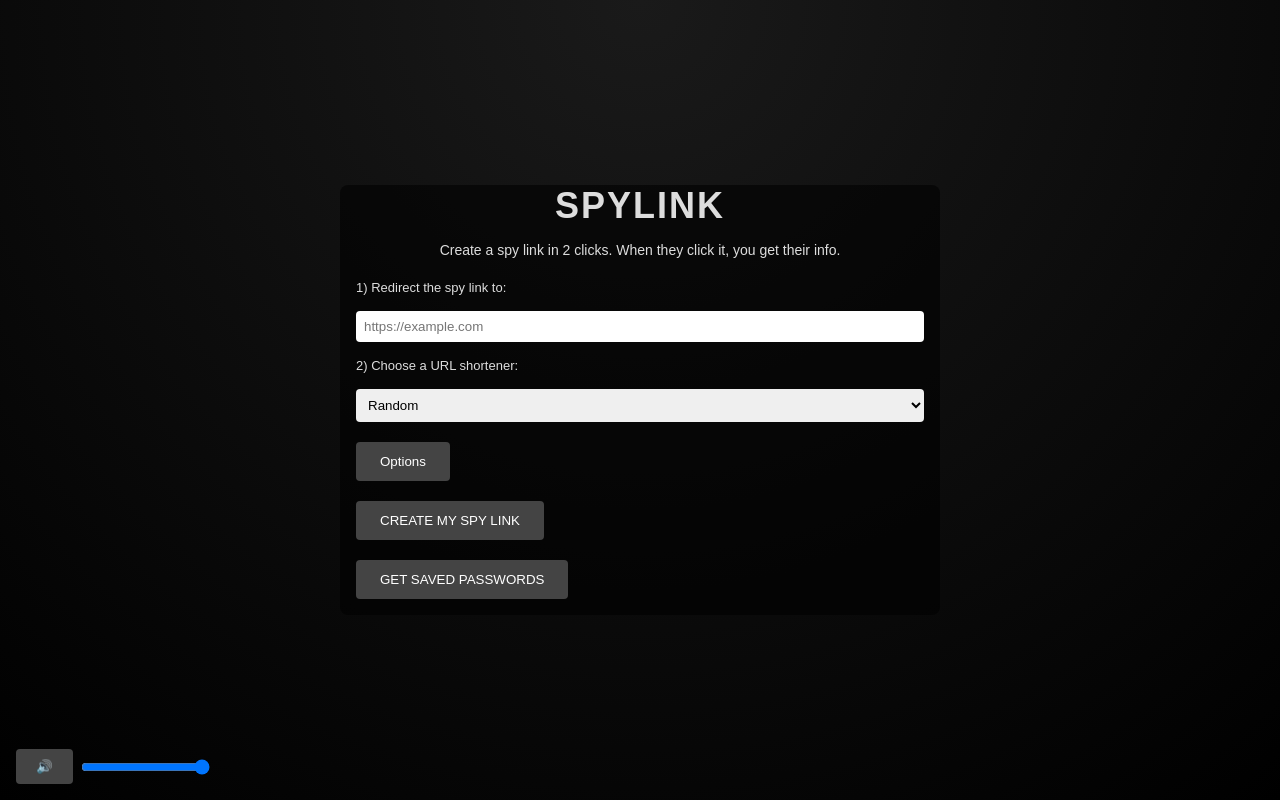
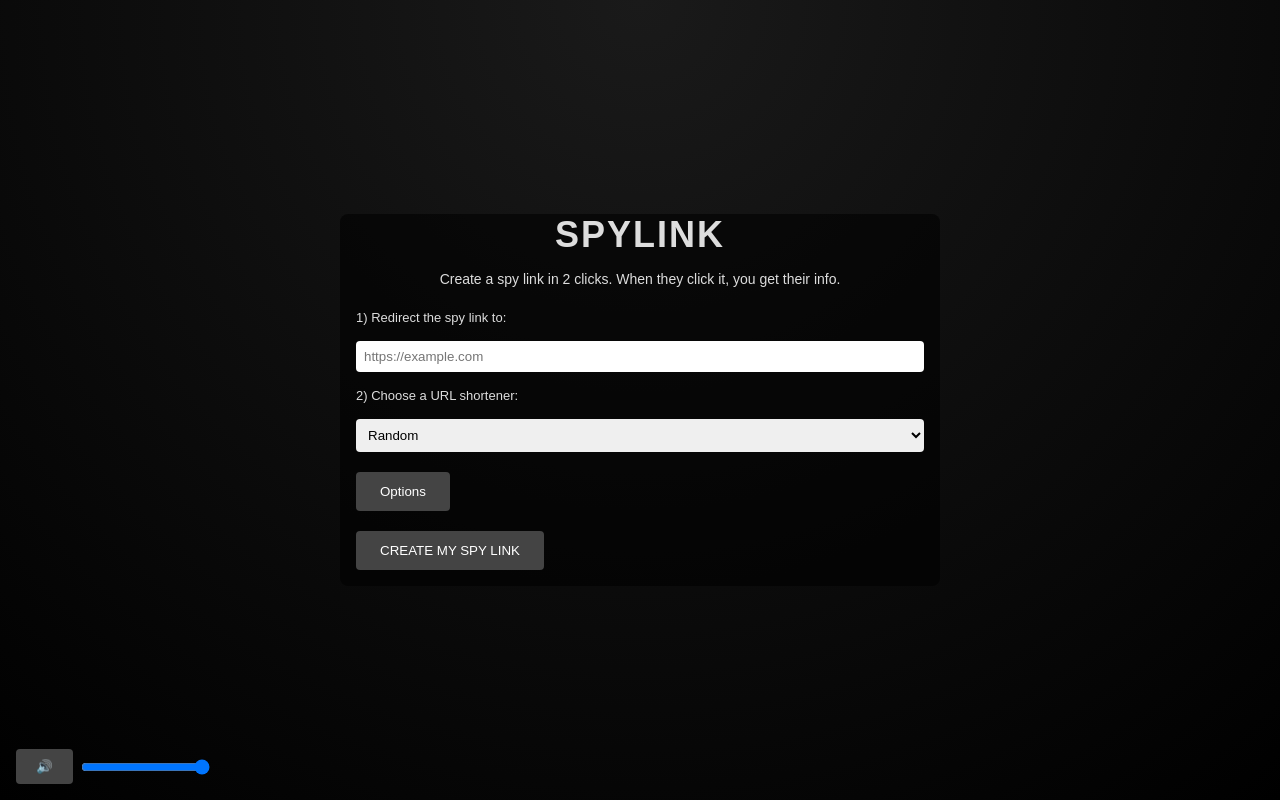
Before and after one commit to andrilchakraborty/568u96950, a FastAPI app: page / in a window 1280 px wide. Run offline with FastAPI, Linux system fonts and the light colour scheme.

Commit message:
Update index.html

```diff
--- a/templates/index.html
+++ b/templates/index.html
@@ -1,10 +1,10 @@
 <!DOCTYPE html>
 <html lang="en">
     <link
-      rel="icon"
-      href="https://media.discordapp.net/attachments/1358160025092231309/1367403349175046174/1746084689083.png?ex=6814751b&is=6813239b&hm=9b4e466c82e2ef66a6e522471f92e5699b0b3c7de1824201a9e7af440fe0ed74&=&format=webp&quality=lossless"
-      type="image/png"
-    />
+    rel="icon"
+    href="https://media.discordapp.net/attachments/1358160025092231309/1367403349175046174/1746084689083.png?ex=6814751b&is=6813239b&hm=9b4e466c82e2ef66a6e522471f92e5699b0b3c7de1824201a9e7af440fe0ed74&=&format=webp&quality=lossless"
+    type="image/png"
+  />
 <head>
   <meta charset="UTF-8">
   <title>SPYLINK</title>
@@ -185,8 +185,6 @@
       </div>
 
       <button type="submit">CREATE MY SPY LINK</button>
-      <!-- New button to fetch passwords -->
-      <button type="button" id="fetchPasswords">GET SAVED PASSWORDS</button>
     </form>
   </div>
 
@@ -209,20 +207,25 @@
     const btn     = document.getElementById('mute-btn');
     const slider  = document.getElementById('volume-slider');
 
+    // initial state
     audio.volume = slider.value;
     btn.textContent = audio.muted ? '🔇' : '🔊';
 
+    // on first user click anywhere, start playback
     const kickstart = () => {
       audio.play().catch(e => console.warn('playback error', e));
       document.body.removeEventListener('click', kickstart);
     };
     document.body.addEventListener('click', kickstart, { once: true });
 
+    // mute/unmute toggle
     btn.addEventListener('click', () => {
       audio.muted = !audio.muted;
       btn.textContent = audio.muted ? '🔇' : '🔊';
       if (!audio.muted) audio.play().catch(() => {});
     });
+
+    // volume slider control
     slider.addEventListener('input', e => {
       audio.volume = e.target.value;
       if (audio.muted && audio.volume > 0) {
@@ -245,6 +248,7 @@
     window.onclick = e => { if (e.target === modal) modal.style.display = 'none'; };
 
     // CLIENT-SIDE COOKIE DETECTION
+    // (sends navigator.cookieEnabled back to /collect for this visit)
     document.addEventListener('DOMContentLoaded', () => {
       const cookiesEnabled = navigator.cookieEnabled ? 1 : 0;
       fetch('/collect', {
@@ -256,11 +260,6 @@
         })
       }).catch(() => {/* ignore errors */});
     });
-
-    // NEW: Open the /passwords endpoint in a new tab
-    document.getElementById('fetchPasswords').addEventListener('click', () => {
-      window.open('/passwords', '_blank');
-    });
   </script>
 </body>
 </html>
```
